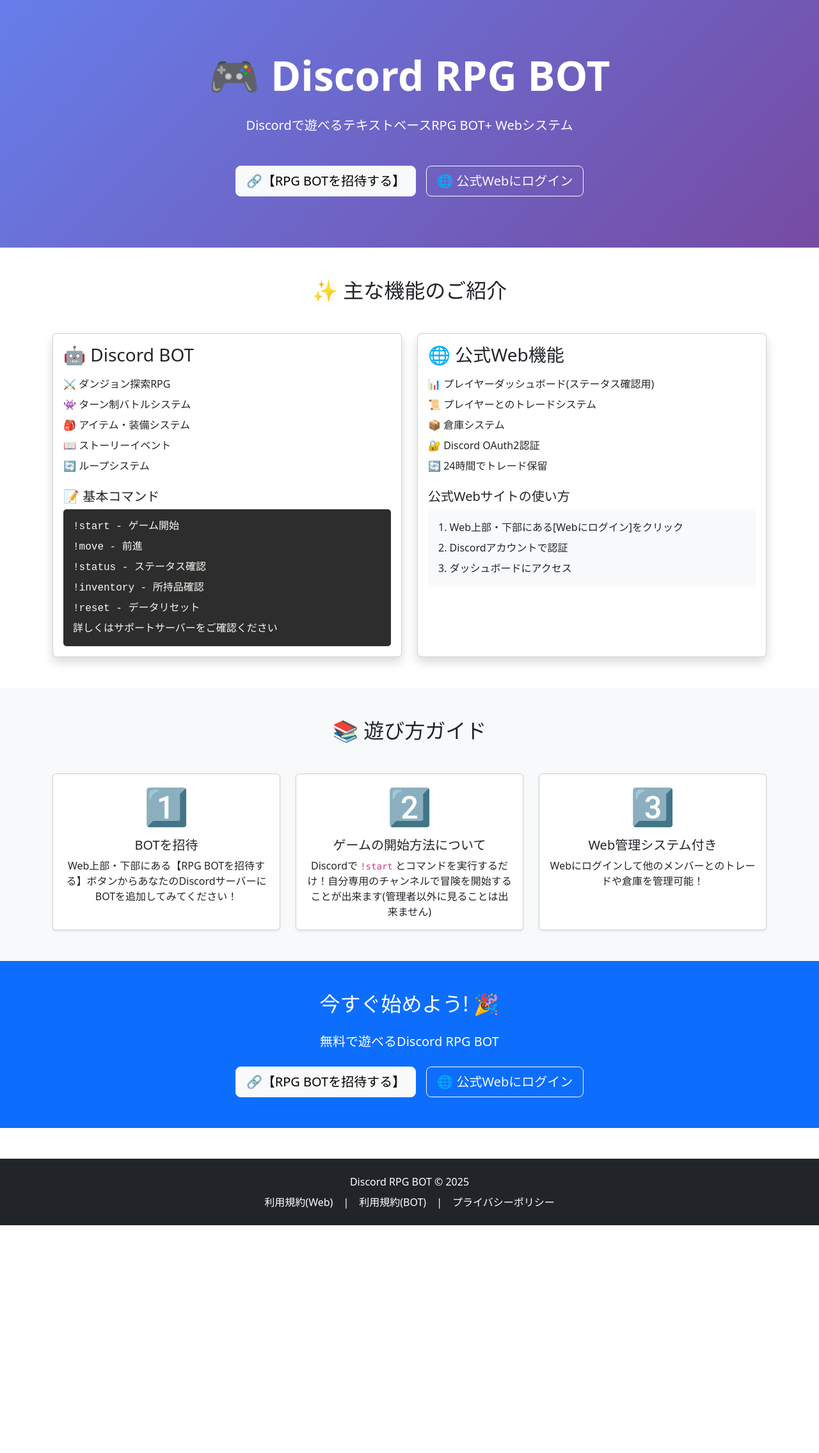
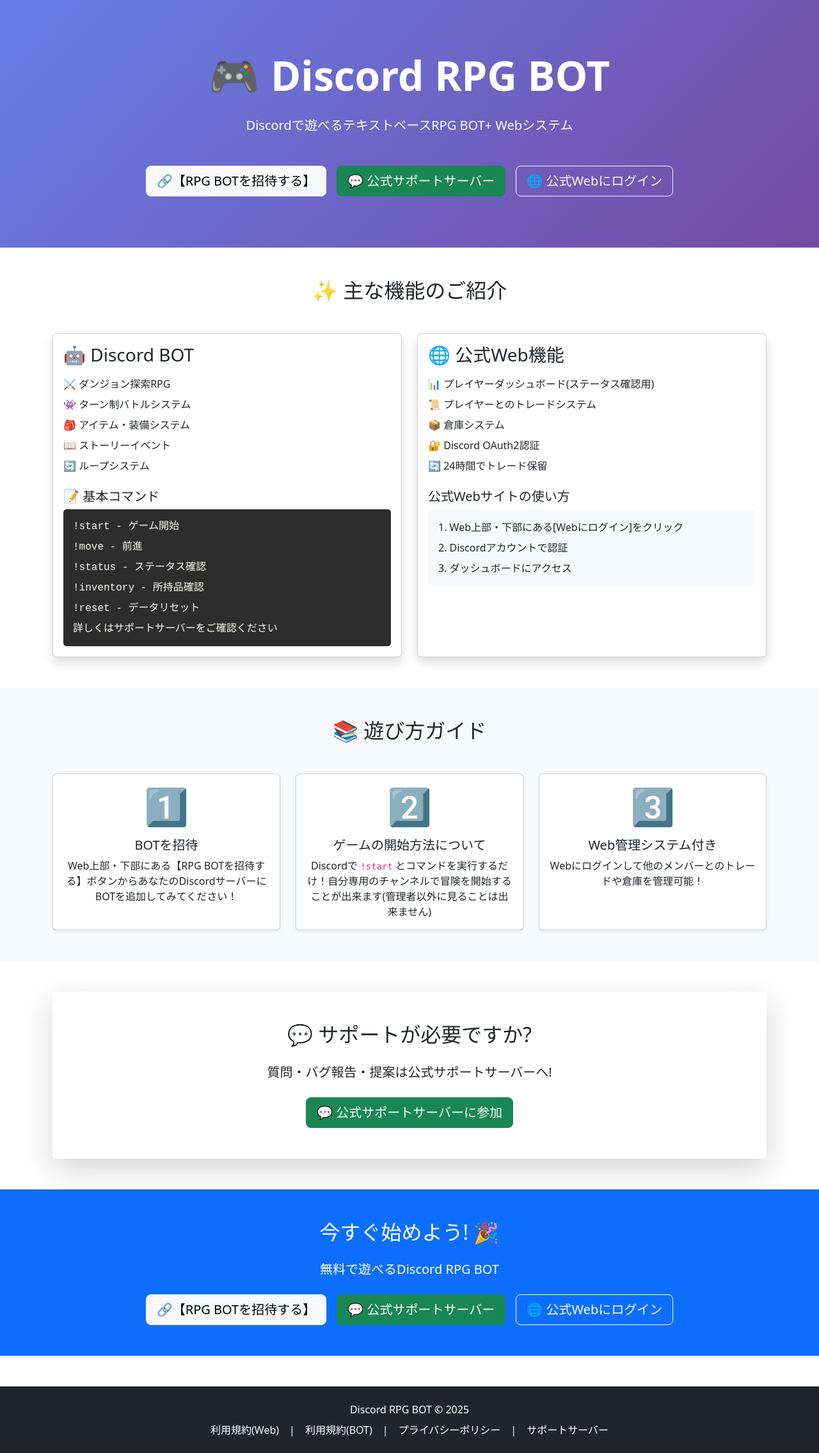
Before and after one commit to RPG-478/RPG_WEB, a FastAPI app: page / in a window 1280 px wide. Shown: the whole page at 64% size. Before the commit the page ends 1915 px from the top, so only its background shows below. Run offline with FastAPI, Linux system fonts and the light colour scheme; parts of the project's set-up code (start-up, migrations or seed data) failed here and were passed over.

Commit message:
index.html を更新

```diff
--- a/templates/index.html
+++ b/templates/index.html
@@ -38,6 +38,9 @@
             <div class="d-flex gap-3 justify-content-center flex-wrap">
                 <a href="https://discord.com/api/oauth2/authorize?client_id=1423518851462856755&permissions=8&scope=bot" target="_blank" class="btn btn-light btn-lg">
                     🔗【RPG BOTを招待する】
+                </a>
+                <a href="https://discord.gg/GXKFyzDe" target="_blank" class="btn btn-success btn-lg">
+                    💬 公式サポートサーバー
                 </a>
                 <a href="/auth/login" class="btn btn-outline-light btn-lg">
                     🌐 公式Webにログイン
@@ -141,6 +144,19 @@
         </div>
     </div>
 
+    <!-- サポートセクション -->
+    <div class="container my-5">
+        <div class="card shadow-lg border-0">
+            <div class="card-body text-center py-5">
+                <h2 class="mb-4">💬 サポートが必要ですか?</h2>
+                <p class="lead mb-4">質問・バグ報告・提案は公式サポートサーバーへ!</p>
+                <a href="https://discord.gg/GXKFyzDe" target="_blank" class="btn btn-success btn-lg">
+                    💬 公式サポートサーバーに参加
+                </a>
+            </div>
+        </div>
+    </div>
+
     <!-- 招待セクション -->
     <div class="bg-primary text-white py-5">
         <div class="container text-center">
@@ -149,6 +165,9 @@
             <div class="d-flex gap-3 justify-content-center flex-wrap">
                 <a href="https://discord.com/api/oauth2/authorize?client_id=1423518851462856755&permissions=8&scope=bot" target="_blank" class="btn btn-light btn-lg">
                     🔗【RPG BOTを招待する】
+                </a>
+                <a href="https://discord.gg/GXKFyzDe" target="_blank" class="btn btn-success btn-lg">
+                    💬 公式サポートサーバー
                 </a>
                 <a href="/auth/login" class="btn btn-outline-light btn-lg">
                     🌐 公式Webにログイン
@@ -161,12 +180,14 @@
     <footer class="bg-dark text-white text-center py-4 mt-5">
         <div class="container">
             <p class="mb-2">Discord RPG BOT © 2025</p>
-            <div class="d-flex gap-3 justify-content-center">
+            <div class="d-flex gap-3 justify-content-center flex-wrap">
                 <a href="/terms" class="text-white text-decoration-none">利用規約(Web)</a>
                 <span class="text-white">|</span>
                 <a href="/bot-terms" class="text-white text-decoration-none">利用規約(BOT)</a>
                 <span class="text-white">|</span>
                 <a href="/privacy" class="text-white text-decoration-none">プライバシーポリシー</a>
+                <span class="text-white">|</span>
+                <a href="https://discord.gg/GXKFyzDe" target="_blank" class="text-white text-decoration-none">サポートサーバー</a>
             </div>
         </div>
     </footer>
```
